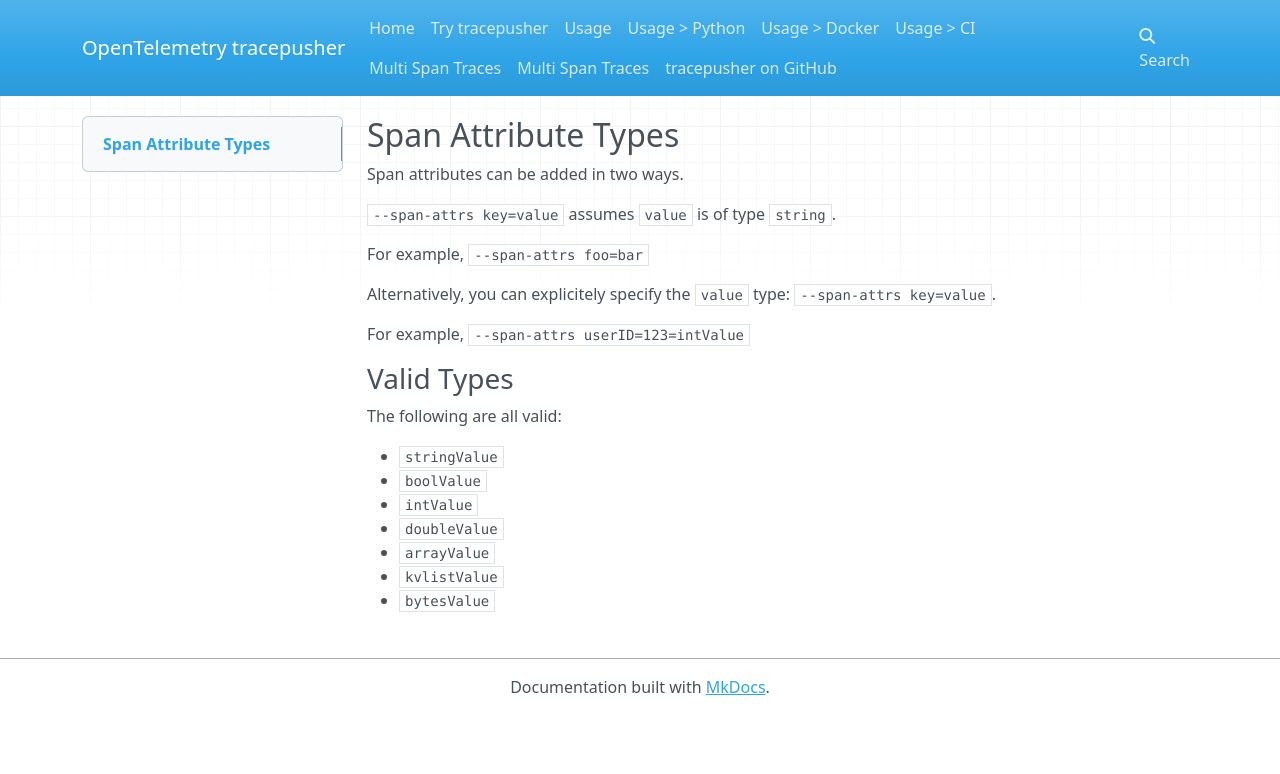
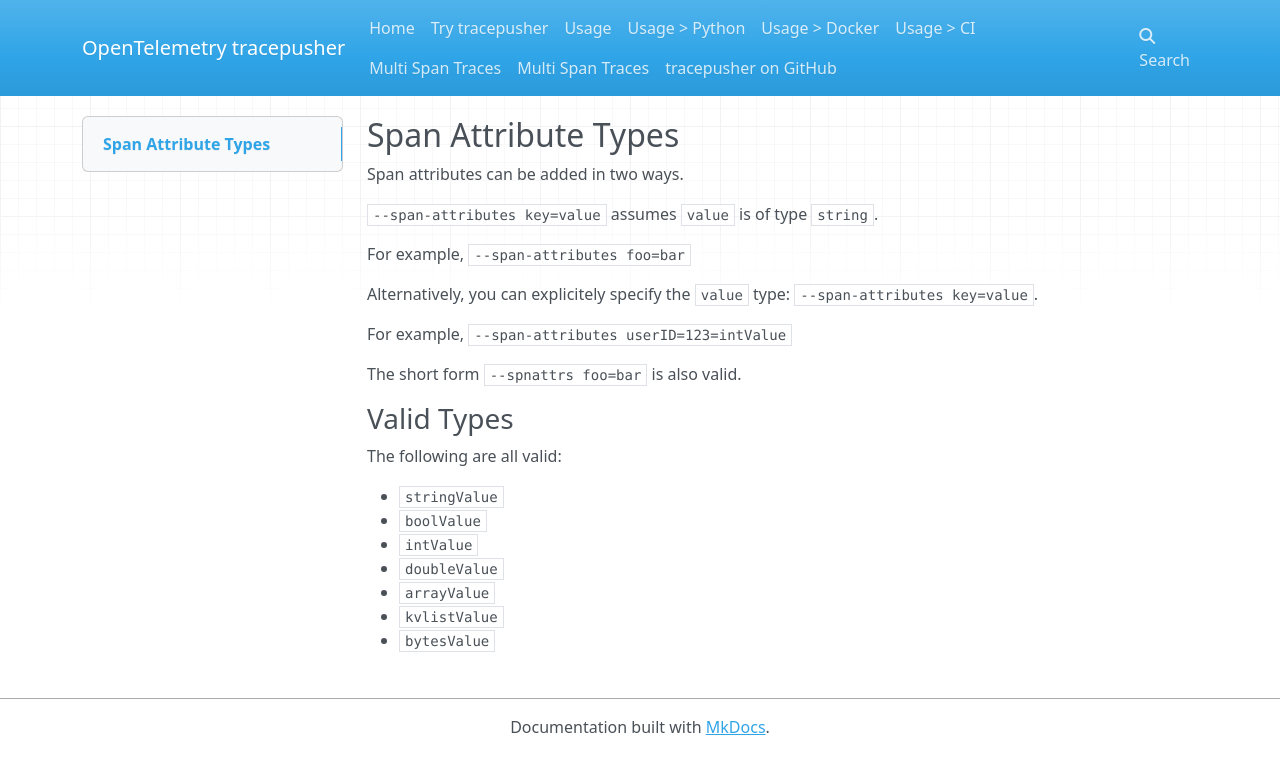
Before and after one commit to agardnerIT/tracepusher, an MkDocs documentation site: the page built from docs/reference/span-attribute-types.md, in a window 1280 px wide. Shown: the top 774 px of the page. Built offline with MkDocs 1.6.1, drawn with Linux system fonts in a browser that asks for light colours; nearby versions of some CDN libraries.

Commit message:
fix span attributes docs
Signed-off-by: Adam Gardner <26523841+agardnerIT@users.noreply.github.com>

```diff
--- a/docs/reference/span-attribute-types.md
+++ b/docs/reference/span-attribute-types.md
@@ -2,14 +2,17 @@
 
 Span attributes can be added in two ways.
 
-`--span-attrs key=value` assumes `value` is of type `string`.
+`--span-attributes key=value` assumes `value` is of type `string`.
 
-For example, `--span-attrs foo=bar`
+For example, `--span-attributes foo=bar`
 
 Alternatively, you can explicitely specify the `value` type:
-`--span-attrs key=value`.
+`--span-attributes key=value`.
 
-For example, `--span-attrs userID=123=intValue`
+For example, `--span-attributes userID=123=intValue`
+
+
+The short form `--spnattrs foo=bar` is also valid.
 
 ### Valid Types
 
```
